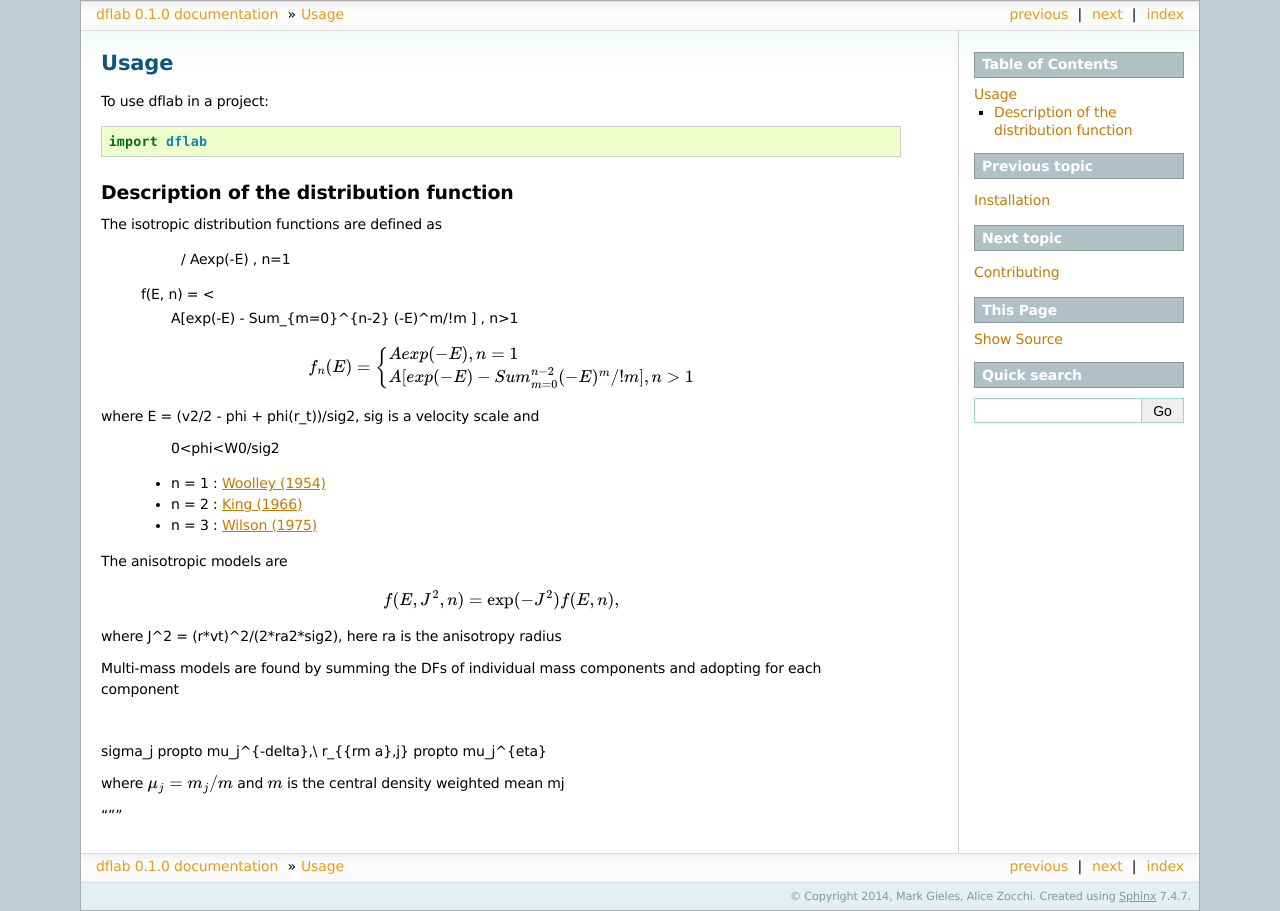
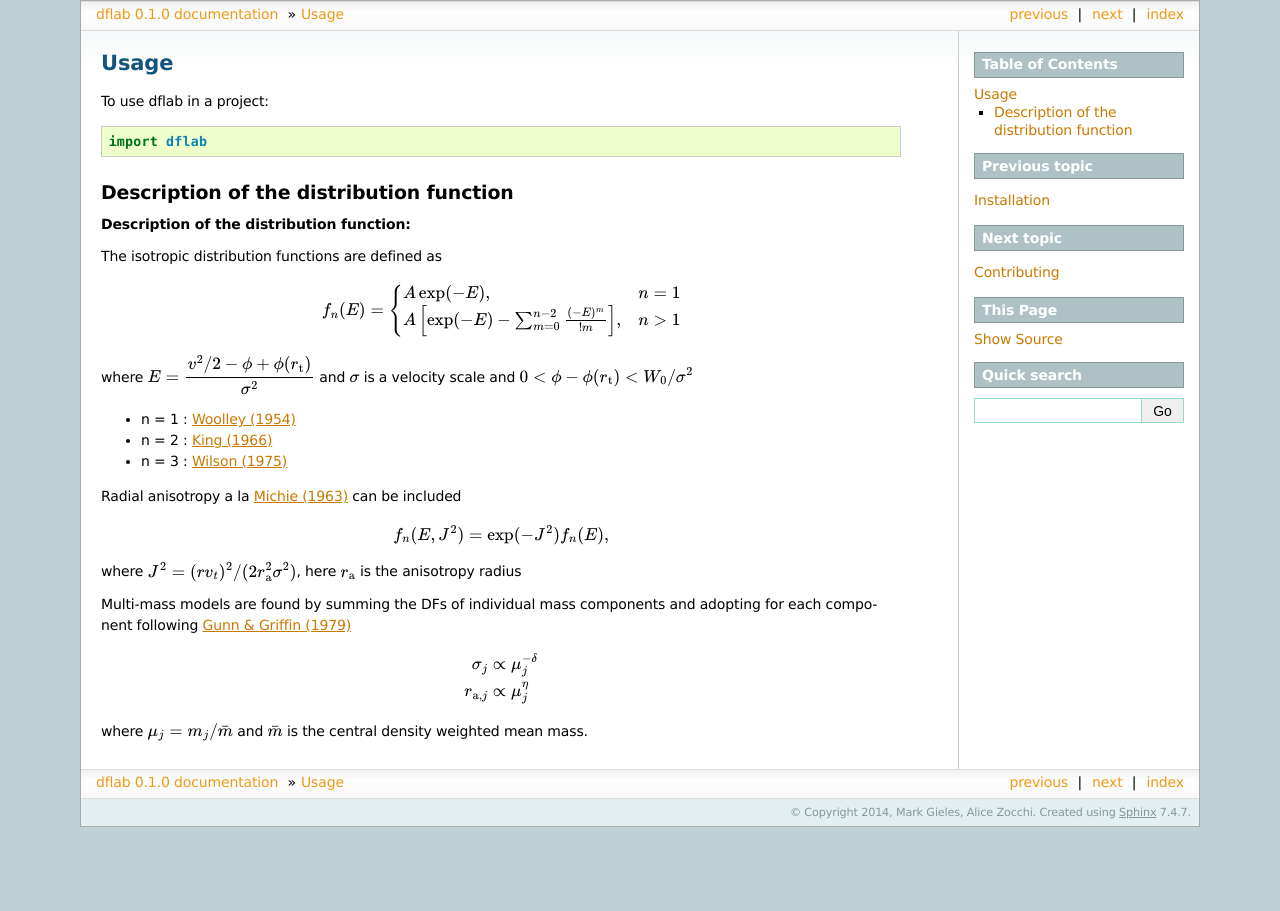
Before and after one commit to mgieles/dflab, a Sphinx documentation site: the page built from docs/usage.rst, in a window 1280 px wide. Built offline with Sphinx 7.4.7, drawn with Linux system fonts in a browser that asks for light colours; formulas are drawn with MathJax 3.

Commit message:
Added references to Michie and GG79 and finished DF description

```diff
--- a/docs/usage.rst
+++ b/docs/usage.rst
@@ -10,38 +10,37 @@ To use dflab in a project::
 Description of the distribution function
 ----------------------------------------
 
+**Description of the distribution function:**
+
 The isotropic distribution functions are defined as
 
-             / Aexp(-E)                                 , n=1
-  f(E, n) = <
-             \ A[exp(-E) - Sum_{m=0}^{n-2} (-E)^m/!m ]  , n>1
 .. math::
-      f_n(E) = \begin{cases}
-      Aexp(-E)  , n=1 \\
-      A[exp(-E) - Sum_{m=0}^{n-2} (-E)^m/!m ]  , n>1
-      \end{cases}
+   f_n(E) = \displaystyle \begin{cases}
+   A\exp(-E), &n=1 \\
+   A\left[\exp(-E) - \sum_{m=0}^{n-2} \frac{(-E)^m}{!m} \right], &n>1
+   \end{cases}
 
-where E = (v2/2 - phi + phi(r_t))/sig2, sig is a velocity scale and
-      0<phi<W0/sig2
+where :math:`\displaystyle E = \frac{v^2/2 - \phi + \phi(r_{\rm t})}{\sigma^2}` and :math:`\sigma` is a velocity scale and :math:`0 < \phi-\phi(r_{\rm t}) <W_0/\sigma^2`
 
- *  n = 1 : `Woolley (1954) <http://adsabs.harvard.edu/abs/1954MNRAS.114..191W>`_
- *  n = 2 : `King (1966) <http://adsabs.harvard.edu/abs/1966AJ.....71...64K>`_
- *  n = 3 : `Wilson (1975) <http://adsabs.harvard.edu/abs/1975AJ.....80..175W>`_
+*  n = 1 : `Woolley (1954) <http://adsabs.harvard.edu/abs/1954MNRAS.114..191W>`_
+*  n = 2 : `King (1966) <http://adsabs.harvard.edu/abs/1966AJ.....71...64K>`_
+*  n = 3 : `Wilson (1975) <http://adsabs.harvard.edu/abs/1975AJ.....80..175W>`_
 
-The anisotropic models are
+Radial anisotropy a la `Michie (1963)
+<http://adsabs.harvard.edu/abs/1963MNRAS.125..127M>`_ can be
+included
 
 .. math::
-  f(E, J^2, n) = \exp(-J^2)f(E, n),
+   f_n(E, J^2) = \exp(-J^2)f_n(E),
 
-where J^2 = (r*vt)^2/(2*ra2*sig2), here ra is the anisotropy radius
+where :math:`J^2 = (rv_t)^2/(2r_{\rm a}^2\sigma^2)`, here :math:`r_{\rm a}` is the anisotropy radius
 
 Multi-mass models are found by summing the DFs of individual mass
-components and adopting for each component
+components and adopting for each component following `Gunn &
+Griffin (1979) <http://adsabs.harvard.edu/abs/1979AJ.....84..752G>`_
 
 .. math::
-\sigma_j \propto \mu_j^{-delta},\\
-r_{{\rm a},j} \propto \mu_j^{eta}
+   \sigma_j       &\propto  \mu_j^{-\delta}\\
+   r_{{\rm a},j}  &\propto  \mu_j^{\eta}
 
-where :math:`\mu_j = m_j/m` and :math:`m` is the central density weighted mean mj
-
-"""
+where :math:`\mu_j = m_j/\bar{m}` and :math:`\bar{m}` is the central density weighted mean mass.
```
Also changed, not shown: README.rst (+7 -2 lines), 1 other file.
